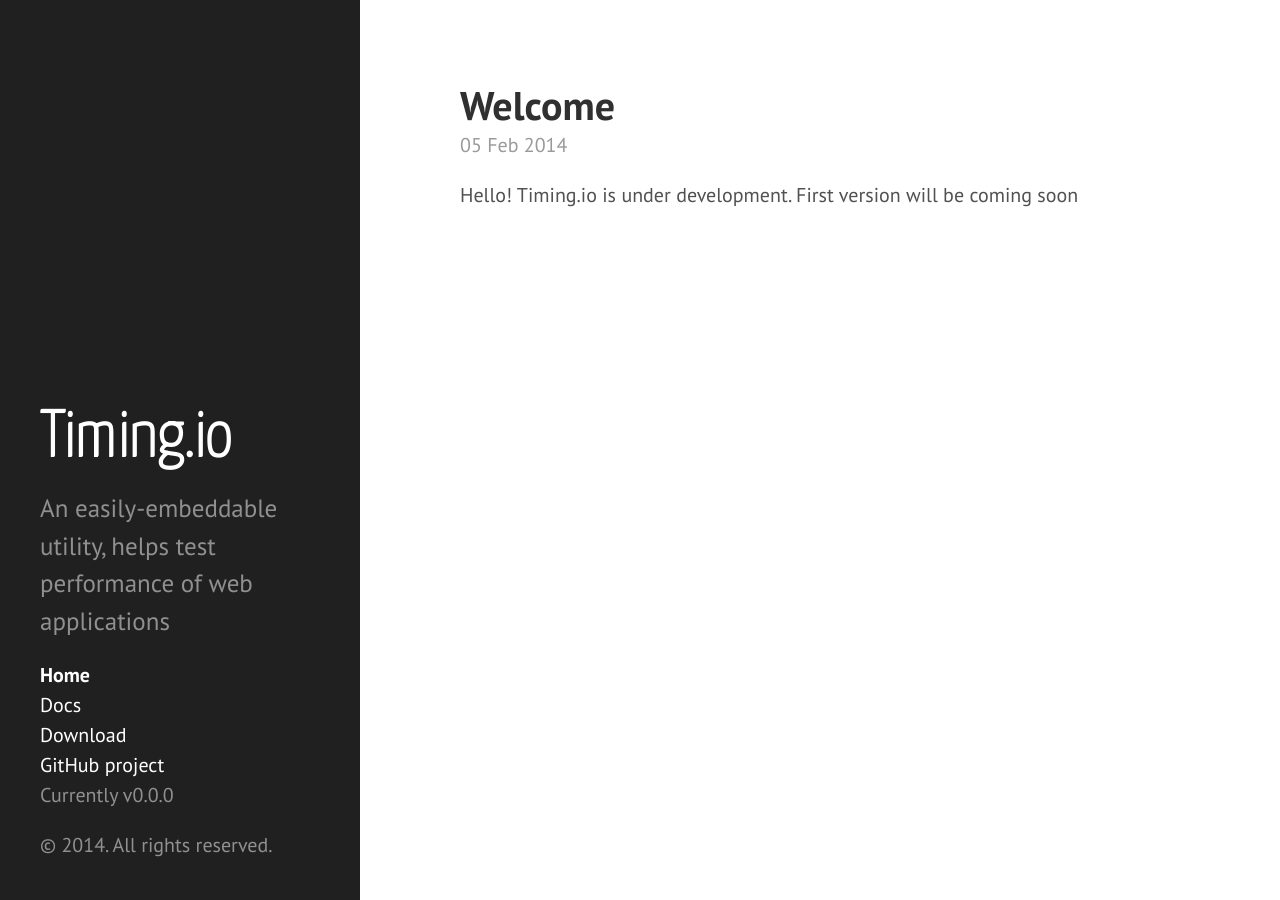
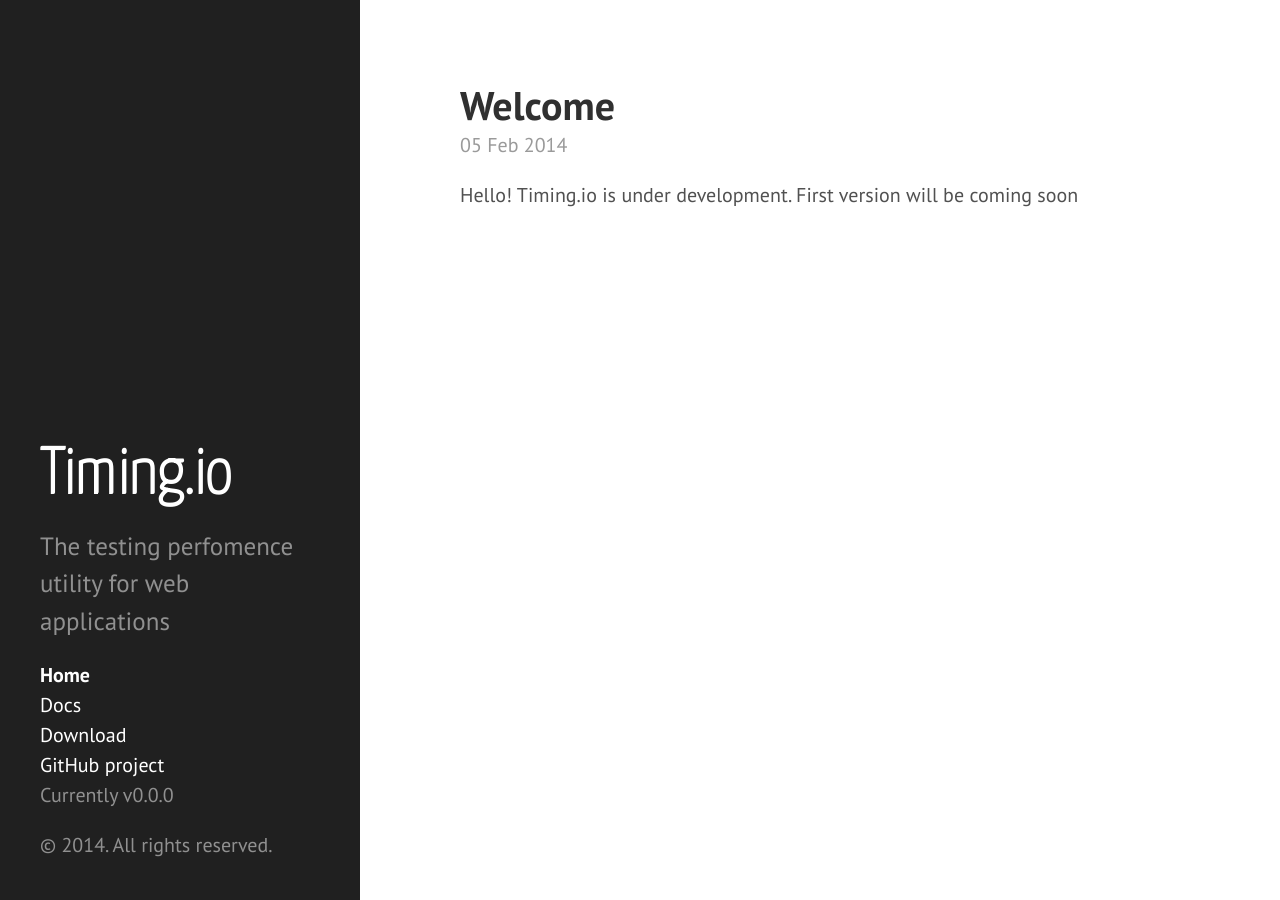
Before and after one commit to timing-io/timing-io.github.io, a Jekyll site: the page built from index.html, in a window 1280 px wide. Built offline with Jekyll 4.4.1, drawn with Linux system fonts in a browser that asks for light colours; Markdown is read by kramdown in place of the engine named in the settings; the list of posts is cut into pages by our own code.

Commit message:
improve(config): title and description

```diff
--- a/_config.yml
+++ b/_config.yml
@@ -1,7 +1,6 @@
 name: Timing.io
 safe: true
 lsi: false
-domain:
 pygments: true
 encoding: UTF-8
 
@@ -14,8 +13,8 @@
 
 # Setup
 title:            Timing.io
-tagline:          'A javascript library'
-description:      'An easily-embeddable utility, helps test performance of web applications'
+tagline:          'The testing perfomence utility for web applications'
+description:      'The testing perfomence utility for web applications'
 url:              http://timing.io
 
 author:
```
